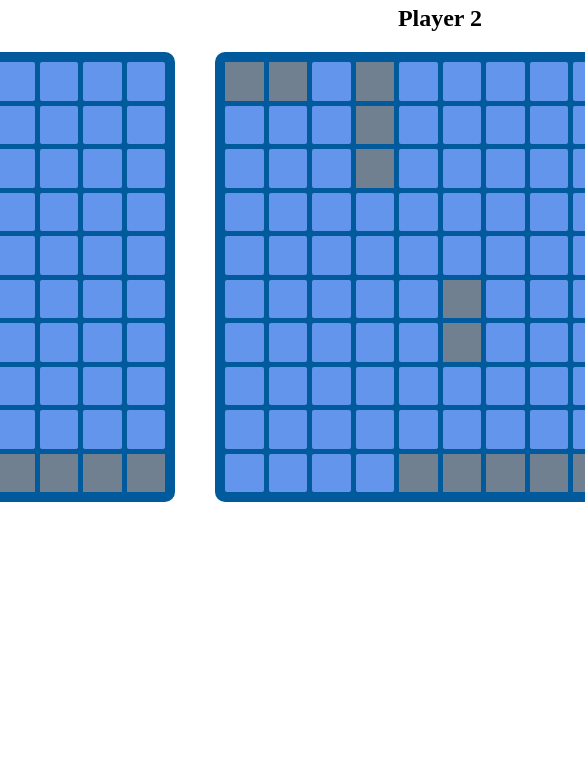
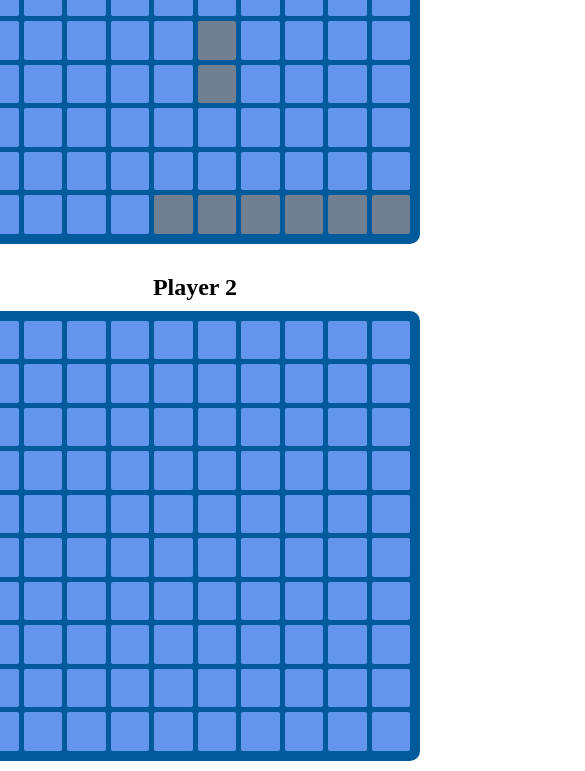
Before and after one commit to OverlordGummyBear/battleships, a website built with webpack: page src/index.html in a window 390 px wide. Shown: the part 177-948 px from the top of the page, 585 px wide, since content can reach past the window. Before the commit the page ends 844 px from the top, so only its background shows below. Built offline with nearby package versions, Linux system fonts and the light colour scheme.

Commit message:
Render square information correctly in webpage

```diff
--- a/src/index.js
+++ b/src/index.js
@@ -16,10 +16,6 @@ const gameViewer = new GameViewer();
 gameViewer.renderBoard(p1BoardDiv, player1.gameBoard.getAllSquareStates(), boardLength, true);
 gameViewer.renderBoard(p2BoardDiv, player2.gameBoard.getAllSquareStates(), boardLength, false);
 
-
-
-
-
 p1BoardDiv.addEventListener("click", (e) => {
     boardClick(e);
 })
@@ -35,4 +31,10 @@ function boardClick(e){
     const yCoordinate = Number(e.target.dataset.y);
 
     console.log("X:", xCoordinate, "Y:", yCoordinate)
+
+    player1.gameBoard.receiveAttack(xCoordinate, yCoordinate);
+
+    gameViewer.renderBoard(p1BoardDiv, player1.gameBoard.getAllSquareStates(), boardLength, true)
+
+    console.log(player1.gameBoard.board)
 }
--- a/src/modules/gameBoard.js
+++ b/src/modules/gameBoard.js
@@ -40,7 +40,7 @@ class GameBoard{
 
         //make sure that no ship is placed in any of the squares before placing
         for(let i = 0; i < length; i++){
-            let shipInfo = isHorizontal ? this.#board[x + i][y] : this.#board[x][y + i];
+            let shipInfo = isHorizontal ? this.#board[y][x + i] : this.#board[y + i][x];
 
             //return false to show that placement was unsuccessful
             if(shipInfo.shipIndex !== null) return false;
@@ -51,8 +51,8 @@ class GameBoard{
         //place ships
         for(let i = 0; i < length; i++){
             isHorizontal
-                ? this.#board[x + i][y].shipIndex = newShipIndex
-                : this.#board[x][y + i].shipIndex = newShipIndex;
+                ? this.#board[y][x + i].shipIndex = newShipIndex
+                : this.#board[y + i][x].shipIndex = newShipIndex;
         }
 
         return true;
@@ -62,6 +62,7 @@ class GameBoard{
         if(x >= this.#boardLength || x < 0 || y >= this.#boardLength || y < 0) return "invalid";
 
         const squareInfo = this.#board[x][y];
+        console.log(x, y)
 
         if(squareInfo.isShot) return "invalid";
 
@@ -93,7 +94,7 @@ class GameBoard{
 
         for(let i = 0; i < this.#boardLength; i++){
             for(let j = 0; j < this.#boardLength; j++){
-                let squareInfo = this.#board[j][i];
+                let squareInfo = this.#board[i][j];
                 let result = "untouched";
 
                 if(squareInfo.shipIndex !== null && squareInfo.isShot === true)
--- a/src/modules/gameViewer.js
+++ b/src/modules/gameViewer.js
@@ -4,11 +4,14 @@ class GameViewer{
 
     renderBoard(container, boardState, boardLength, showShips){
         container.style.setProperty("--board-length", boardLength);
+        container.textContent = "";
+
+        console.log(boardState)
 
         for(let i = 0; i < boardLength; i++){
             for(let j = 0; j < boardLength; j++){
                 const squareDiv = document.createElement("div");
-                squareDiv.classList = "board-square";
+                squareDiv.classList = "";
                 squareDiv.dataset.x = i;
                 squareDiv.dataset.y = j;
 
@@ -17,14 +20,14 @@ class GameViewer{
                 let squareIndex = Number("" + i + j);
                 let squareInfo = boardState[squareIndex];
 
-                console.log(squareInfo)
-
                 if(squareInfo === "hit")
                     squareDiv.classList = "hit";
-                else if(squareIndex === "miss")
-                    squareDiv.classList = "miss";
-                else if(squareInfo === "ship")
-                    squareDiv.classList = "ship";
+                else if(squareInfo === "miss")
+                    squareDiv.classList = "miss board-square";
+                else if(squareInfo === "ship" && showShips)
+                    squareDiv.classList = "ship board-square";
+                else
+                    squareDiv.classList = "board-square"
             }
         }
     }
--- a/src/styles.css
+++ b/src/styles.css
@@ -55,3 +55,18 @@ body{
 .ship{
     background-color: #708090;
 }
+
+@media(max-width: 1000px){
+    .player-boards-container{
+        flex-direction: column;
+    }
+
+    .player-boards-container > div{
+        text-align: center;
+        margin: 0px;
+    }
+
+    .board-container{
+        margin: 10px 0px;
+    }
+}
```
